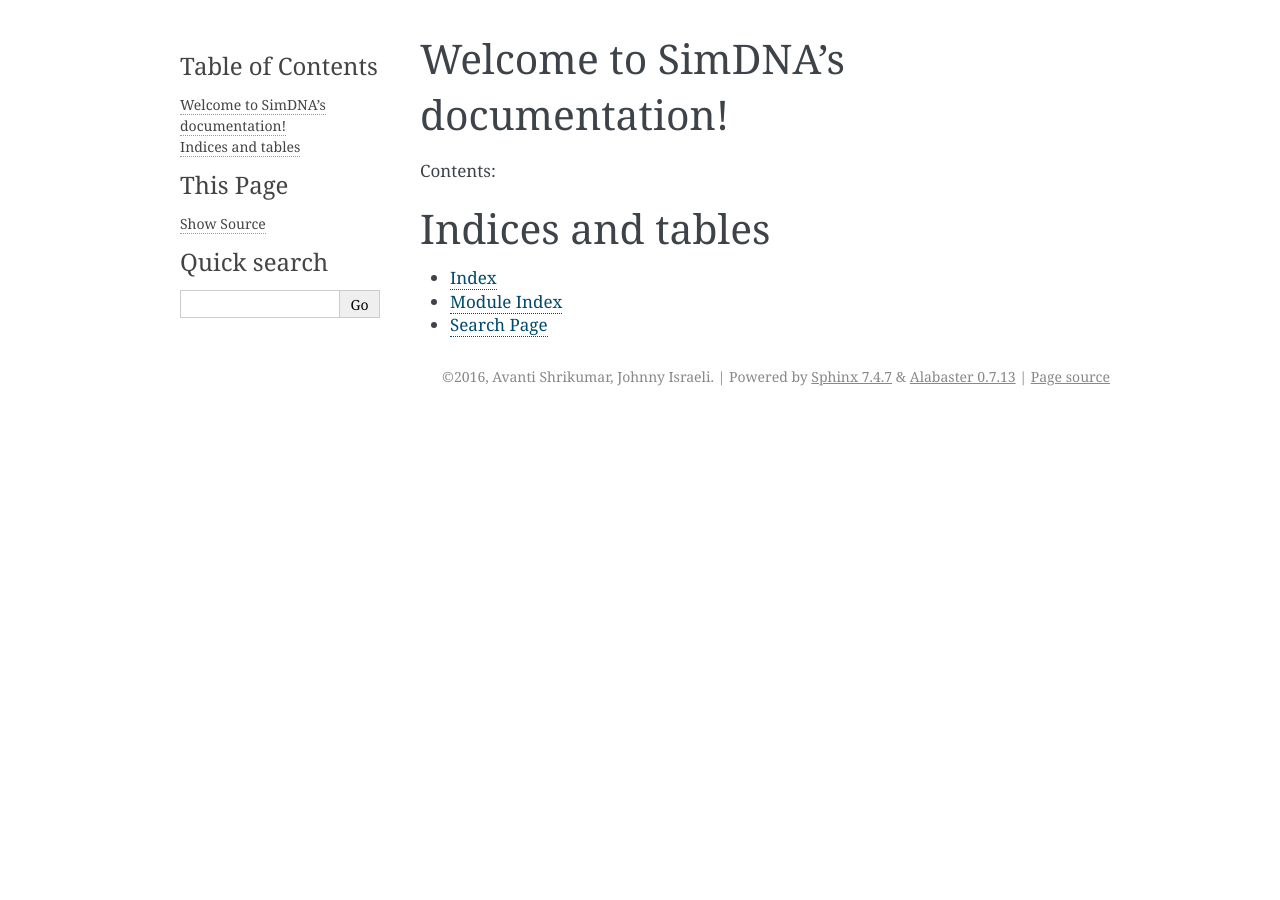
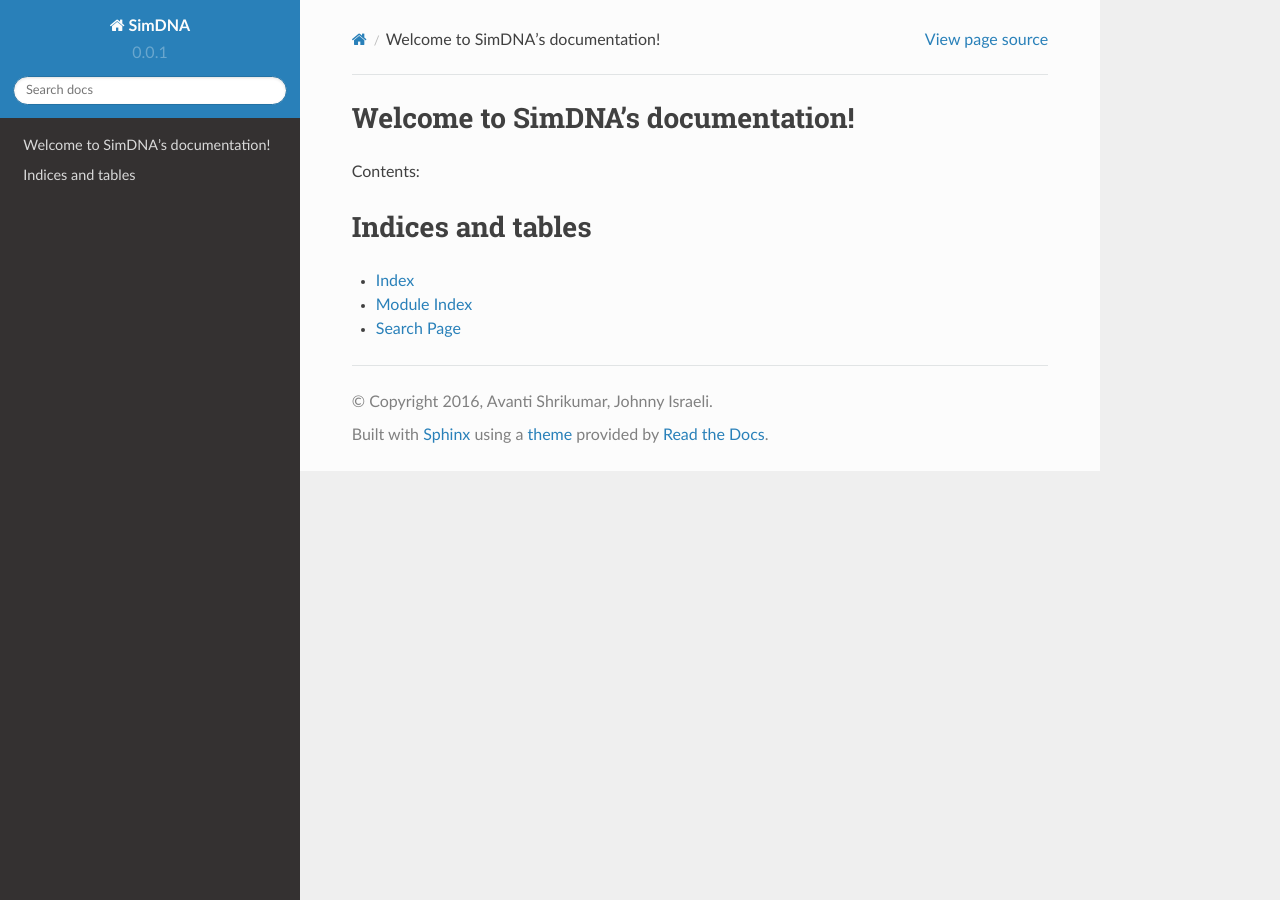
Before and after one commit to kundajelab/simdna, a Sphinx documentation site: the page built from docs/source/includeme.rst, in a window 1280 px wide. Built offline with Sphinx 7.4.7 and the Read the Docs theme 2.0.0, drawn with Linux system fonts in a browser that asks for light colours; pages that are not in the unit, such as notebooks, are missing from menus.

```diff
--- a/docs/conf.py
+++ b/docs/conf.py
@@ -31,11 +31,11 @@
 # ones.
 extensions = [
     'sphinx.ext.autodoc',
-    #'sphinxcontrib.napoleon',
+    'sphinxcontrib.napoleon',
     'sphinx.ext.intersphinx',
     'sphinx.ext.ifconfig',
     'sphinx.ext.viewcode',
-    #'sphinx.ext.githubpages',
+    'sphinx.ext.githubpages',
 ]
 
 # Add any paths that contain templates here, relative to this directory.
@@ -126,7 +126,7 @@
 # The theme to use for HTML and HTML Help pages.  See the documentation for
 # a list of builtin themes.
 #
-html_theme = 'alabaster'
+html_theme = 'sphinx_rtd_theme'
 
 # Theme options are theme-specific and customize the look and feel of a theme
 # further.  For a list of options available for each theme, see the
--- /dev/null
+++ b/docs/modules.rst
@@ -0,0 +1,7 @@
+simdna
+======
+
+.. toctree::
+   :maxdepth: 4
+
+   simdna
```
Also changed, not shown: docs/index.rst (+25 -3 lines), docs/synthetic.rst (deleted, +0 -7 lines), docs/utils.rst (deleted, +0 -7 lines), 1 other file.
